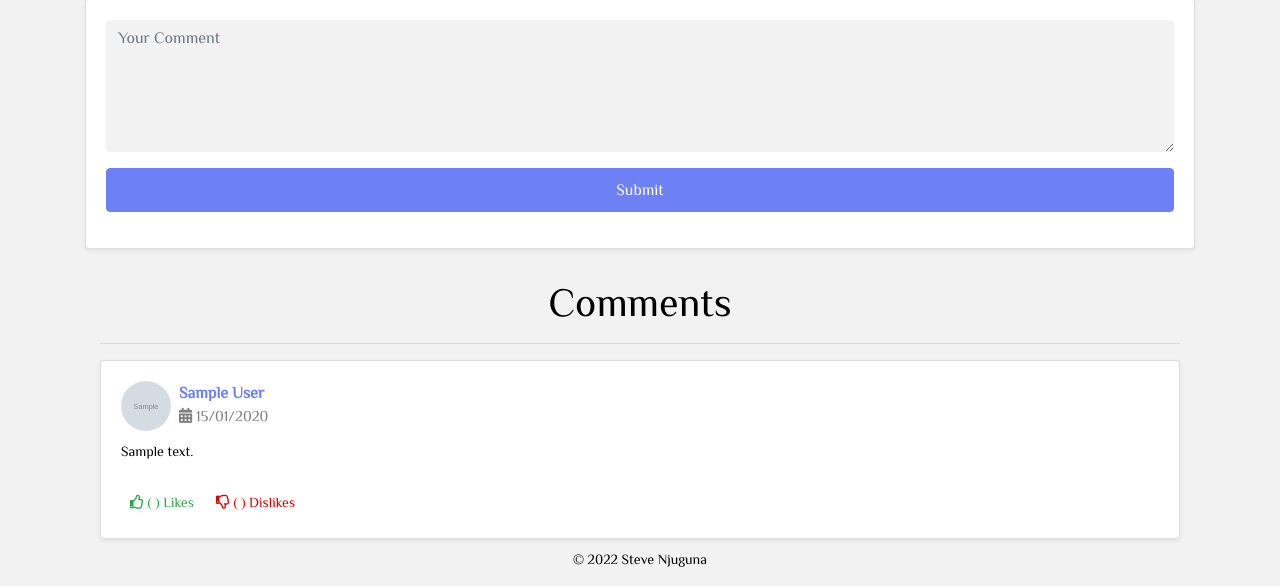
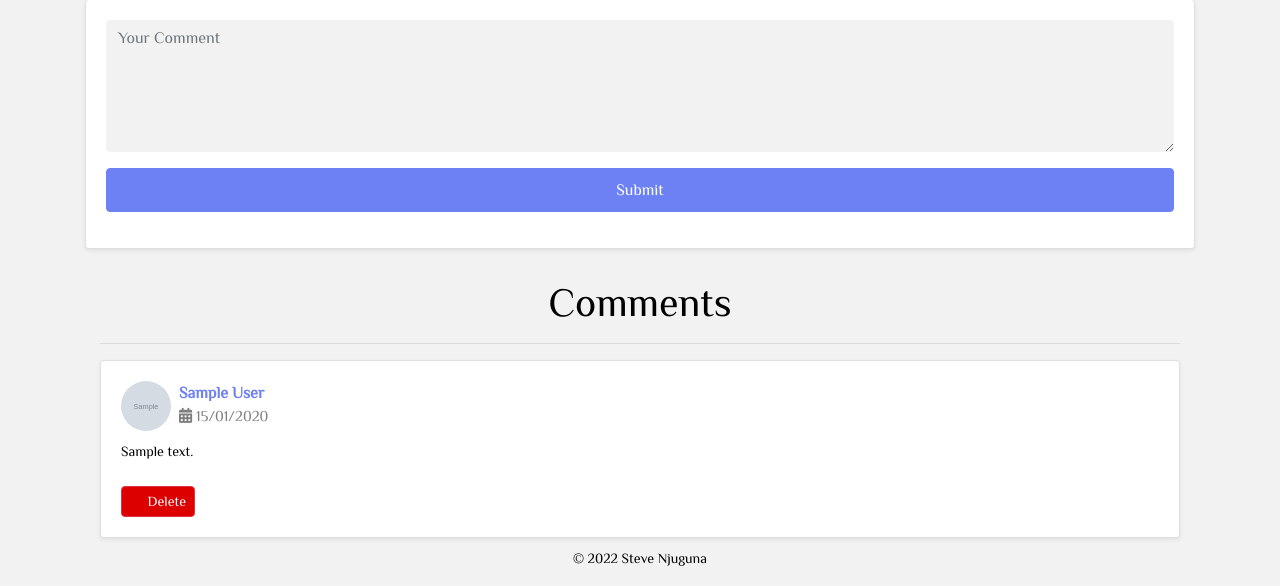
Before and after one commit to steve-njuguna-k/Flask-Blog, a Flask app: page /1/comment in a window 1280 px wide. Shown: the part 223-809 px from the top of the page. Run offline with Flask 2, Linux system fonts and the light colour scheme; a user stored in the database is signed in; tables that the repository leaves empty hold one stand-in row (values such as "Sample post"); grey boxes marked "Sample" are stand-in pictures; some libraries are stand-ins or nearby versions.

Commit message:
Made changes to comment function

```diff
--- a/app/templates/Add Comment.html
+++ b/app/templates/Add Comment.html
@@ -70,23 +70,22 @@
             <div class="card shadow-sm">
                 <div class="card-body h-100">
                     <div class="d-flex flex-row user-info">
-                        <img class="rounded-circle" src="{{ post.user.image_file }}" height="50" width="50">
+                        <img class="rounded-circle" src="{{ comment.user.image_file }}" height="50" width="50">
                         <div class="d-flex flex-column justify-content-start ml-2">
                             <a href="{{ url_for('profile') }}">
-                                <span class="d-block font-weight-bold name">{{ post.user.first_name }} {{ post.user.last_name }}</span>
+                                <span class="d-block font-weight-bold name">{{ comment.user.first_name }} {{ comment.user.last_name }}</span>
                             </a>
-                            <span class="date text-black-50" style="font-size: 15px;"><i class="fas fa-calendar-alt"></i> {{ post.created_on.strftime('%d/%m/%Y') }}</span>
+                            <span class="date text-black-50" style="font-size: 15px;"><i class="fas fa-calendar-alt"></i> {{ comment.date_published.strftime('%d/%m/%Y') }}</span>
                         </div>
                     </div>
                     <p class="card-title text-dark">{{ comment.comment }}</p>
                     <div class="stats">
                         <br>
-                        <form class="stats" action="/like/{{post.id}}" method="POST">
-                            <button type="submit" id="likes" class="btn btn-sm link text-success" ><i class="far fa-thumbs-up"></i> ( {{ post.likes }} ) Likes</button>
-                        </form>
-                        <form class="stats" action="/dislike/{{post.id}}" method="POST">
-                            <button type="submit" id="dislikes" class="btn btn-sm link text-danger" ><i class="far fa-thumbs-down"></i> ( {{ post.dislikes }} ) Dislikes</button>
-                        </form>
+                        {% if current_user.id == post.user_id %}
+                        <a href="/comment/{{comment.id}}/delete" method="POST">
+                            <button type="submit" id="dislikes" class="btn btn-sm btn-danger" ><i class="far fa-trash"></i> Delete</button>
+                        </a>
+                        {% endif %}
                     </div>
                 </div>
             </div>
--- a/app/templates/Non-Sticky Navbar.html
+++ b/app/templates/Non-Sticky Navbar.html
@@ -31,8 +31,8 @@
                         <i class="fal fa-user-circle fa-2x"></i>
                         </button>
                         <div class="dropdown-menu" aria-labelledby="dropdownMenuButton">
-                            <a class="dropdown-item" href="#"><i class="fal fa-user-alt"></i> My Profile</a>
-                            <a class="dropdown-item" href="#"><i class="fal fa-file-alt"></i> My Posts</a>
+                            <a class="dropdown-item" href="{{ url_for('profile') }}"><i class="fal fa-user-alt"></i> My Profile</a>
+                            <a class="dropdown-item" href="{{ url_for('my_posts') }}"><i class="fal fa-file-alt"></i> My Posts</a>
                             <a class="dropdown-item" href="{{ url_for('logout') }}"><i class="fal fa-sign-out"></i> Logout</a>
                         </div>
                     </div>
--- a/app/templates/Post.html
+++ b/app/templates/Post.html
@@ -18,10 +18,10 @@
 								<a href="#" style="margin-right: 5px;">
 									<button class="btn btn-outline-danger btn-sm" data-toggle="modal" data-target="#exampleModal{{post.id}}"><i class="far fa-trash"></i> Delete</button>
 								</a>
-                                <a class="float-right" href="/{{post.id}}/comment">
-                                    <button class="btn btn-outline-primary btn-sm"><i class="far fa-comment-alt"></i> Comment</button>
-                                </a>
 							{% endif %}
+                            <a class="float-right" href="/{{post.id}}/comment">
+                                <button class="btn btn-outline-primary btn-sm"><i class="far fa-comment-alt"></i> Comment</button>
+                            </a>
                         </div>
                         <div class="d-flex flex-row user-info">
                             <img class="rounded-circle" src="https://upload.wikimedia.org/wikipedia/commons/7/7c/Profile_avatar_placeholder_large.png" height="50" width="50">
--- a/app/views.py
+++ b/app/views.py
@@ -2,7 +2,7 @@ import datetime
 from app import app
 from flask import render_template, flash, redirect, request, url_for
 from .email import send_email
-from .models import Comments, Tags, User, db, Posts
+from .models import Comments, Tags, Upvote, User, db, Posts
 from flask_login import current_user, login_user, logout_user, login_required
 from .forms import CommentsForm, LoginForm, RegisterForm, BlogPostsForm, EditBlogPostsForm
 from flask_bcrypt import Bcrypt
@@ -142,14 +142,14 @@ def add_tags(tag):
        new_tag.name = tag.lower()
        return new_tag
 
-@app.route('/post/<id>', methods=['POST','GET'])
+@app.route('/post/<int:id>', methods=['POST','GET'])
 @login_required
 def post(id):
     post = Posts.query.filter_by(id = id).first()
 
     return render_template('Post.html', post = post)
 
-@app.route('/post/<id>/edit', methods=['POST','GET'])
+@app.route('/post/<int:id>/edit', methods=['POST','GET'])
 @login_required
 def edit_post(id):
     form = EditBlogPostsForm(request.form)
@@ -178,7 +178,7 @@ def edit_post(id):
 
     return render_template('Edit Post.html', post = post, form = form)
 
-@app.route('/post/<id>/delete', methods=['GET', 'POST'])
+@app.route('/post/<int:id>/delete', methods=['GET', 'POST'])
 @login_required
 def delete_post(id):
     post = Posts.query.get_or_404(id)
@@ -203,12 +203,12 @@ def profile():
     user = current_user._get_current_object()
     return render_template('Profile.html', user = user)
 
-@app.route('/<id>/comment', methods=['POST','GET'])
+@app.route('/<int:id>/comment', methods=['POST','GET'])
 @login_required
 def addComment(id):
     form = CommentsForm()
-    post = Posts.query.filter_by(id = id).first()
-    comments = Comments.query.filter_by(post_id = post.id)
+    post = Posts.query.get(id)
+    comments = Comments.query.filter_by(post_id = id).all()
     comment = form.comment.data
     user_id = current_user._get_current_object().id
 
@@ -220,3 +220,18 @@ def addComment(id):
         return redirect(url_for('addComment', id = id))
 
     return render_template('Add Comment.html', form = form, post = post, comments = comments)
+
+@app.route('/comment/<int:id>/delete', methods=['GET', 'POST'])
+@login_required
+def delete_comment(id):
+    comment = Comments.query.get_or_404(id)
+    post = Posts.query.get_or_404(id)
+
+    if current_user.id != post.user_id:
+        flash('⚠️ You Are Not Authorized To Delete This Comment! You Are Not The Post Author', 'danger')
+        return redirect(url_for('addComment', id = id))
+
+    db.session.delete(comment)
+    db.session.commit()
+    flash ('✅ The Comment Has Been Successfully Delete!', 'success')
+    return redirect(url_for('addComment', id = id))
```
